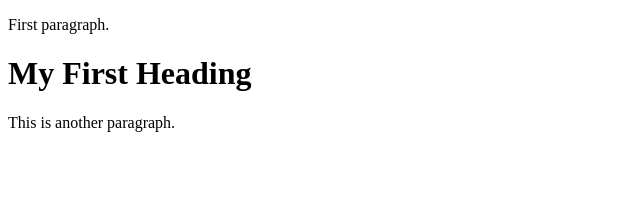
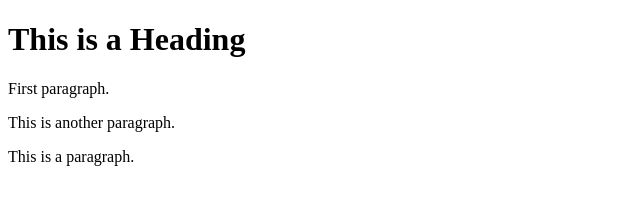
Before and after one commit to nicoguty/learning-git, a plain HTML site: page index.html in a window 1280 px wide. Shown: the whole page, without its empty margins (0-640 px from the left). Drawn offline with Linux system fonts and the light colour scheme.

Commit message:
Update index.html

```diff
--- a/index.html
+++ b/index.html
@@ -4,8 +4,9 @@
         <title>Page title</title>
     </head>
 <body>
+    <h1>This is a Heading</h1>
     <p>First paragraph.</p>
-    <h1>My First Heading</h1>
     <p>This is another paragraph.</p>
+    <p>This is a paragraph.</p>
 </body>
 </html>
```
